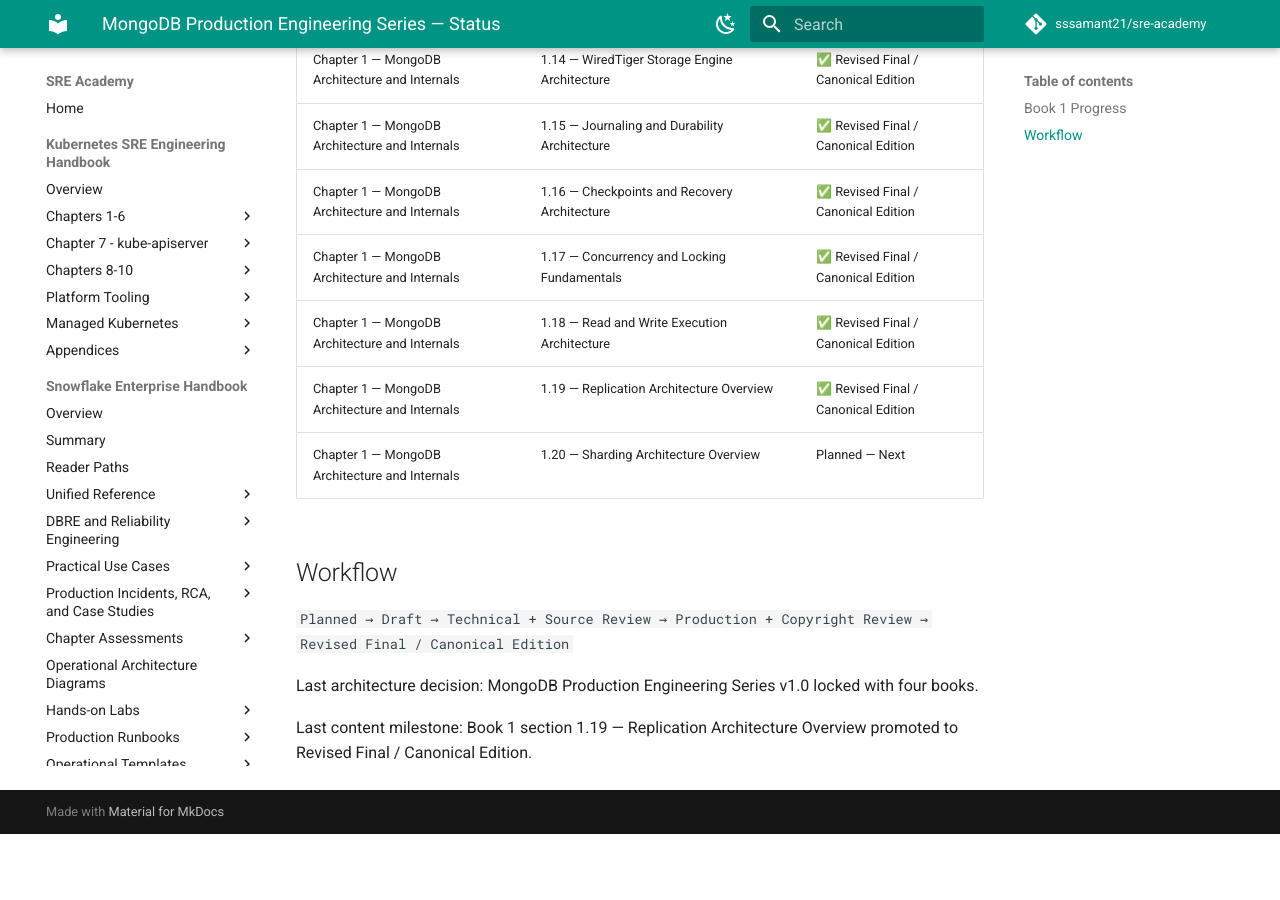
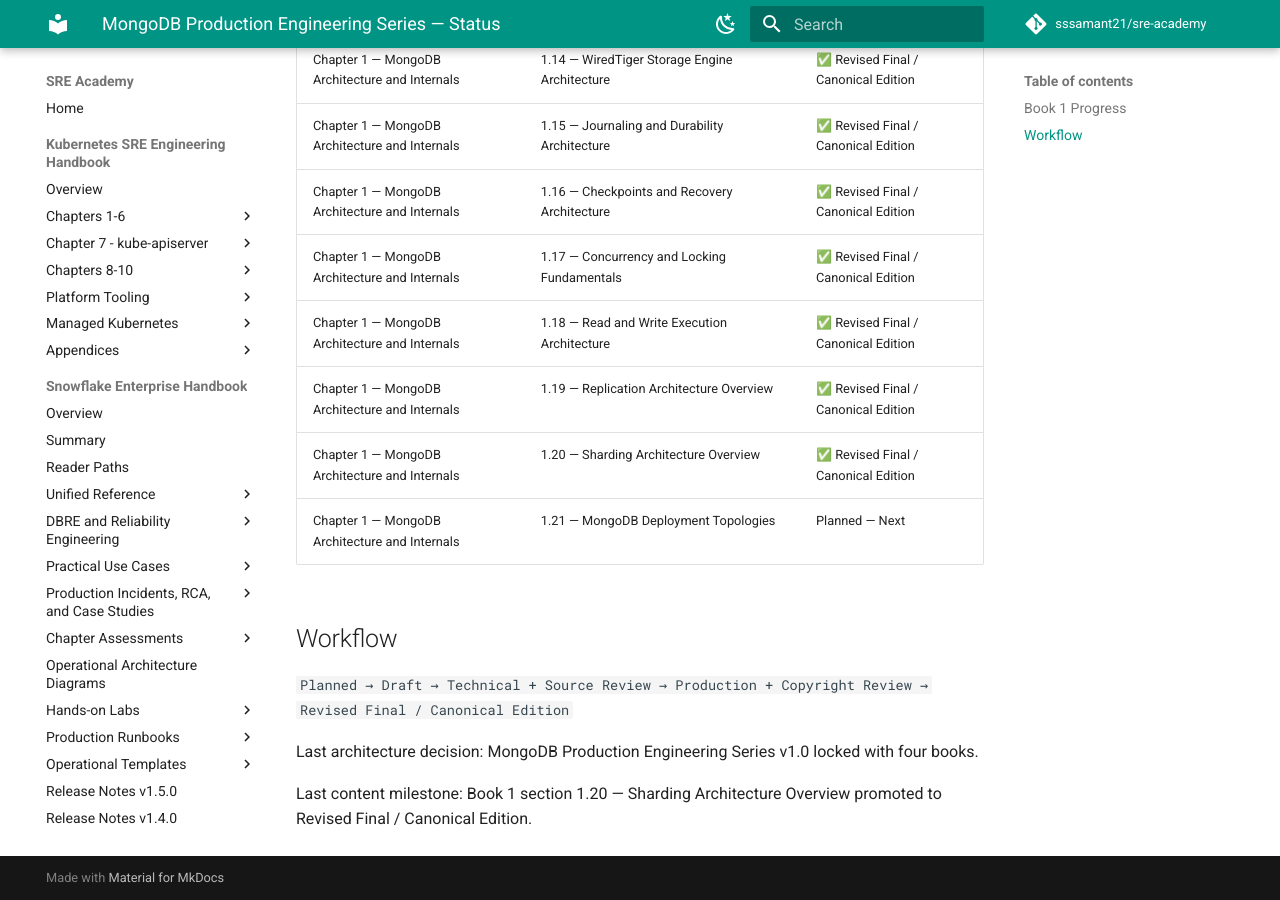
Before and after one commit to sssamant21/sre-academy, an MkDocs documentation site: the page built from docs/books/mongodb/STATUS.md, in a window 1280 px wide and 900 px high, scrolled down 1504 px. Built offline with MkDocs 1.6.1 and Material for MkDocs 9.7.7, drawn with Linux system fonts in a browser that asks for light colours; comment, search, counter and statistics services are not loaded; before the commit the page ends 2338 px from its top, so only the background shows below that; some of the changed text lies outside the part shown.

Commit message:
docs(mongodb): update series status through canonical 1.20

```diff
--- a/docs/books/mongodb/STATUS.md
+++ b/docs/books/mongodb/STATUS.md
@@ -2,7 +2,7 @@
 
 | Book | Title | Architecture | Content Status |
 |---|---|---|---|
-| 1 | MongoDB Administration Handbook | 🔒 Locked | In Progress — 1.1–1.19 Canonical |
+| 1 | MongoDB Administration Handbook | 🔒 Locked | In Progress — 1.1–1.20 Canonical |
 | 2 | MongoDB SRE & Reliability Engineering Handbook | 🔒 Locked | Planned |
 | 3 | MongoDB DBRE & Performance Engineering Handbook | 🔒 Locked | Planned |
 | 4 | MongoDB Cloud & Kubernetes Production Handbook | 🔒 Locked | Planned |
@@ -30,7 +30,8 @@
 | Chapter 1 — MongoDB Architecture and Internals | 1.17 — Concurrency and Locking Fundamentals | ✅ Revised Final / Canonical Edition |
 | Chapter 1 — MongoDB Architecture and Internals | 1.18 — Read and Write Execution Architecture | ✅ Revised Final / Canonical Edition |
 | Chapter 1 — MongoDB Architecture and Internals | 1.19 — Replication Architecture Overview | ✅ Revised Final / Canonical Edition |
-| Chapter 1 — MongoDB Architecture and Internals | 1.20 — Sharding Architecture Overview | Planned — Next |
+| Chapter 1 — MongoDB Architecture and Internals | 1.20 — Sharding Architecture Overview | ✅ Revised Final / Canonical Edition |
+| Chapter 1 — MongoDB Architecture and Internals | 1.21 — MongoDB Deployment Topologies | Planned — Next |
 
 ## Workflow
 
@@ -38,4 +39,4 @@
 
 Last architecture decision: MongoDB Production Engineering Series v1.0 locked with four books.
 
-Last content milestone: Book 1 section 1.19 — Replication Architecture Overview promoted to Revised Final / Canonical Edition.
+Last content milestone: Book 1 section 1.20 — Sharding Architecture Overview promoted to Revised Final / Canonical Edition.
```
